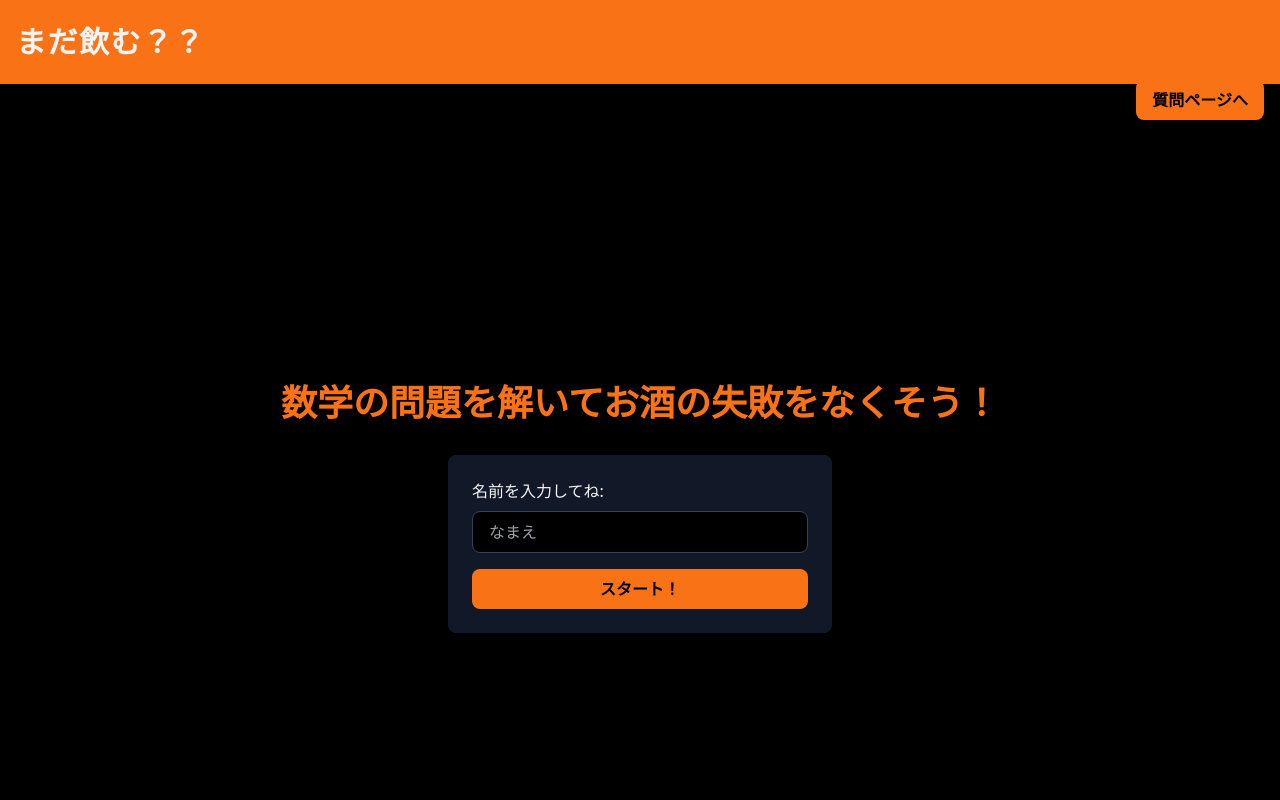
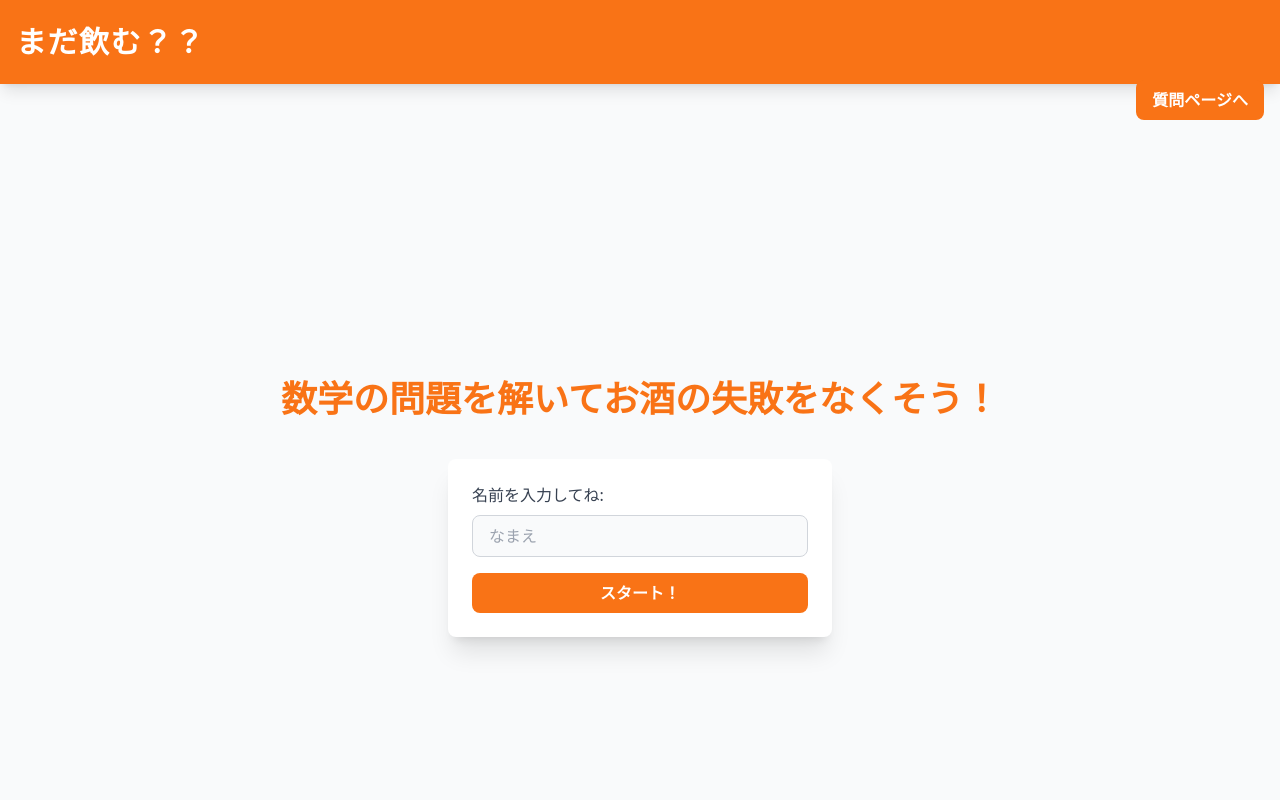
Before and after one commit to rabbit-313/MadaNomu, a React (Create React App) app in the folder client/madanomu/: page / in a window 1280 px wide. Shown: the top 800 px of the page. Built offline with nearby package versions, Linux system fonts and the light colour scheme.

Commit message:
color quesion change

```diff
--- a/client/madanomu/src/App.jsx
+++ b/client/madanomu/src/App.jsx
@@ -1,18 +1,18 @@
-import { BrowserRouter as Router, Routes, Route } from 'react-router-dom';
+import { BrowserRouter as Router, Routes, Route } from "react-router-dom";
 import { CorrectProvider } from "./components/correct";
 import { UserProvider } from "./components/usercontext";
-import Home from './components/home';
-import AddQuestion from './components/add_question';
-import QuestionPage from './components/question_display';
-import Results from './components/results';
+import Home from "./components/home";
+import AddQuestion from "./components/add_question";
+import QuestionPage from "./components/question_display";
+import Results from "./components/results";
 
 export default function App() {
   return (
     <UserProvider>
       <CorrectProvider>
         <Router>
-          <div className="bg-black text-gray-100 min-h-screen flex flex-col">
-            <header className="bg-orange-500 shadow-lg">
+          <div className="bg-gray-50 text-gray-800 min-h-screen flex flex-col">
+            <header className="bg-orange-500 text-white shadow-lg">
               <div className="container mx-auto px-4 py-6 flex items-center justify-between">
                 <h1 className="text-3xl font-bold tracking-wider">
                   まだ飲む？？
@@ -27,7 +27,7 @@ export default function App() {
                 <Route path="/results" element={<Results />} />
               </Routes>
             </main>
-            <footer className="bg-gray-900 text-orange-500 py-4">
+            <footer className="bg-gray-100 text-gray-600 py-4">
               <div className="container mx-auto text-center">
                 <p className="text-sm">© 2024 MadaNomu?</p>
               </div>
--- a/client/madanomu/src/components/home.jsx
+++ b/client/madanomu/src/components/home.jsx
@@ -1,5 +1,5 @@
 import React, { useState } from "react";
-import { useNavigate } from 'react-router-dom';
+import { useNavigate } from "react-router-dom";
 import { useUserContext } from "./usercontext";
 
 const App = () => {
@@ -33,7 +33,7 @@ const App = () => {
         console.log(data.id);
         setUserName("");
         alert("名前の送信に成功しました！");
-        navigate('/question_display/1');
+        navigate("/question_display/1");
       } else {
         alert("名前の送信に失敗しました。");
       }
@@ -44,29 +44,29 @@ const App = () => {
   };
 
   const handleNavigateAddQuestion = () => {
-    navigate('/add_question');
+    navigate("/add_question");
   };
 
   return (
-    <div className="flex flex-col items-center justify-center h-screen bg-black text-gray-100">
+    <div className="flex flex-col items-center justify-center h-screen bg-gray-50 text-gray-800">
       <button
         type="button"
         onClick={handleNavigateAddQuestion}
-        className="absolute top-20 right-4 bg-orange-500 text-black font-bold py-2 px-4 rounded-lg hover:bg-orange-600 transition duration-200"
+        className="absolute top-20 right-4 bg-orange-500 text-white font-bold py-2 px-4 rounded-lg hover:bg-orange-600 transition duration-200"
       >
         質問ページへ
       </button>
       <div className="text-center mb-6">
-        <h1 className="text-4xl font-extrabold text-orange-500 mb-2">
+        <h1 className="text-4xl font-extrabold text-orange-500 mb-4">
           数学の問題を解いてお酒の失敗をなくそう！
         </h1>
       </div>
       <form
         onSubmit={handleSubmit}
-        className="bg-gray-900 p-6 rounded-lg shadow-xl max-w-sm w-full"
+        className="bg-white p-6 rounded-lg shadow-xl max-w-sm w-full"
       >
         <div className="mb-4">
-          <label htmlFor="name" className="block text-gray-100 font-medium mb-2">
+          <label htmlFor="name" className="block text-gray-700 font-medium mb-2">
             名前を入力してね:
           </label>
           <input
@@ -74,14 +74,14 @@ const App = () => {
             id="name"
             value={username}
             onChange={(e) => setUserName(e.target.value)}
-            className="w-full px-4 py-2 border border-gray-700 bg-black text-gray-100 rounded-lg focus:outline-none focus:ring-2 focus:ring-orange-500"
+            className="w-full px-4 py-2 border border-gray-300 bg-gray-50 text-gray-800 rounded-lg focus:outline-none focus:ring-2 focus:ring-orange-500"
             placeholder="なまえ"
           />
           {error && <p className="text-red-500 text-sm mt-2">{error}</p>}
         </div>
         <button
           type="submit"
-          className="w-full bg-orange-500 text-black font-bold py-2 rounded-lg hover:bg-orange-600 transition duration-200"
+          className="w-full bg-orange-500 text-white font-bold py-2 rounded-lg hover:bg-orange-600 transition duration-200"
         >
           スタート！
         </button>
--- a/client/madanomu/src/components/question_display.jsx
+++ b/client/madanomu/src/components/question_display.jsx
@@ -54,19 +54,19 @@ const QuestionDisplay = ({ id }) => {
   };
 
   return (
-    <div className="p-6 max-w-lg w-full bg-black text-gray-100 rounded-lg shadow-2xl flex flex-col justify-between">
+    <div className="p-6 max-w-lg w-full bg-white text-gray-800 rounded-lg shadow-xl flex flex-col justify-between">
       <div>
         <h2 className="text-3xl font-extrabold text-orange-500 mb-4">
           {questionData.question_name}
         </h2>
-        <p className="text-gray-300 mb-6">{questionData.question}</p>
+        <p className="text-gray-700 mb-6">{questionData.question}</p>
       </div>
 
       <ul className="space-y-3">
         {[1, 2, 3, 4].map((num) => (
           <li
             key={num}
-            className="p-4 bg-gray-800 text-gray-100 rounded-lg hover:bg-orange-500 hover:text-black transition duration-300 cursor-pointer"
+            className="p-4 bg-gray-100 text-gray-800 rounded-lg hover:bg-orange-500 hover:text-white transition duration-300 cursor-pointer"
             onClick={() => handleNextQuestion(num)}
           >
             {num}. {questionData[`choice_${num}`]}
@@ -74,11 +74,11 @@ const QuestionDisplay = ({ id }) => {
         ))}
       </ul>
 
-      <div className="mt-6 text-sm text-gray-400 flex justify-between">
+      <div className="mt-6 text-sm text-gray-500 flex justify-between">
         <span>レベル: {questionData.level}</span>
         <span>ID: {questionData.id}</span>
       </div>
-      <div className="mt-2 text-xs text-gray-500 text-right">
+      <div className="mt-2 text-xs text-gray-400 text-right">
         作成日時: {new Date(questionData.created_at).toLocaleString()}
       </div>
     </div>
@@ -88,7 +88,7 @@ const QuestionDisplay = ({ id }) => {
 const QuestionPage = () => {
   const { id } = useParams();
   return (
-    <div className="flex items-center justify-center min-h-screen bg-black text-gray-100">
+    <div className="flex items-center justify-center min-h-screen bg-gray-50 text-gray-800">
       <QuestionDisplay id={parseInt(id, 10)} />
     </div>
   );
--- a/client/madanomu/src/components/results.jsx
+++ b/client/madanomu/src/components/results.jsx
@@ -32,22 +32,22 @@ const Results = () => {
   };
 
   return (
-    <div className="flex items-center justify-center min-h-screen bg-black text-gray-100">
-      <div className="p-8 max-w-lg w-full bg-gray-900 text-gray-100 rounded-lg shadow-2xl text-center">
+    <div className="flex items-center justify-center min-h-screen bg-gray-50 text-gray-800">
+      <div className="p-8 max-w-lg w-full bg-white text-gray-800 rounded-lg shadow-xl text-center">
         <h1 className="text-3xl font-extrabold text-orange-500 mb-6">結果発表！</h1>
         <p className="text-xl font-semibold mb-4">
           あなたの正解数は: <span className="text-orange-500">{correct}/10</span> です
         </p>
-        <p className="text-md text-gray-400 italic mb-6">{getMessage()}</p>
+        <p className="text-md text-gray-600 italic mb-6">{getMessage()}</p>
         <div className="mt-8 flex justify-center space-x-4">
           <button
-            className="px-6 py-3 bg-orange-500 text-black font-bold rounded-lg hover:bg-orange-600 transition duration-300"
+            className="px-6 py-3 bg-orange-500 text-white font-bold rounded-lg hover:bg-orange-600 transition duration-300"
             onClick={() => (window.location.href = "/")}
           >
             ホームに戻る
           </button>
           <button
-            className="px-6 py-3 bg-green-500 text-black font-bold rounded-lg hover:bg-green-600 transition duration-300"
+            className="px-6 py-3 bg-green-500 text-white font-bold rounded-lg hover:bg-green-600 transition duration-300"
             onClick={postCorrectScore}
           >
             Lineグループに通知する
```
Also changed, not shown: 1 other file (tests, documents, lock files or other folders).
